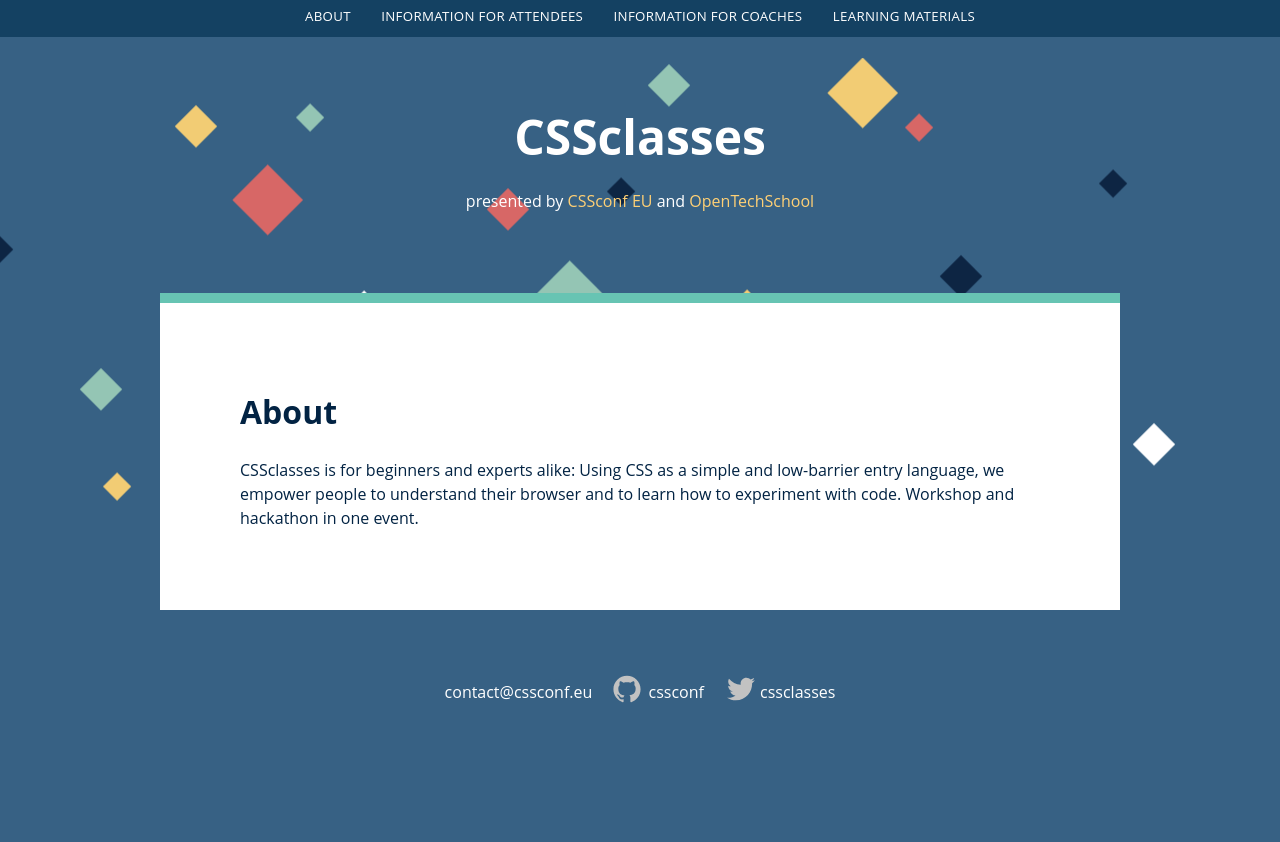
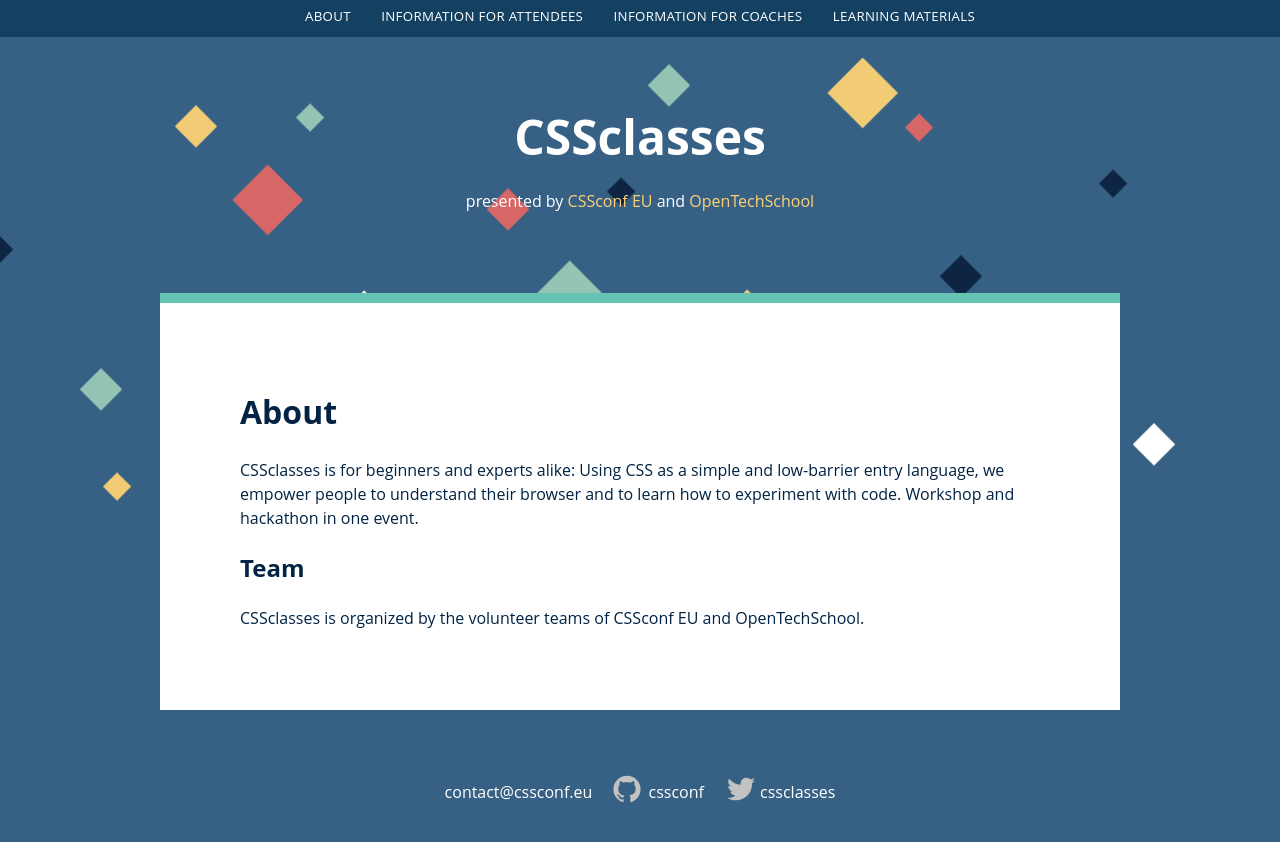
Before and after one commit to cssconf/CSSclasses--old, a Jekyll site: the page built from about.md, in a window 1280 px wide and 900 px high. Shown: the top 842 px of the window. Built offline with Jekyll 4.4.1, drawn with Linux system fonts in a browser that asks for light colours.

Commit message:
Add team to about page

```diff
--- a/about.md
+++ b/about.md
@@ -5,3 +5,7 @@
 ---
 
 CSSclasses is for beginners and experts alike: Using CSS as a simple and low-barrier entry language, we empower people to understand their browser and to learn how to experiment with code. Workshop and hackathon in one event.
+
+## Team
+
+CSSclasses is organized by the volunteer teams of CSSconf EU and OpenTechSchool.
```
